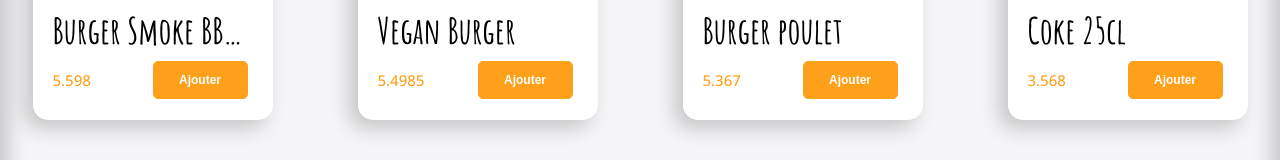
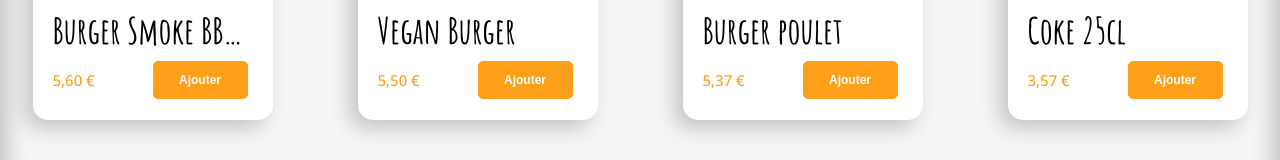
Before and after one commit to saisay93/crazee-burger-v1, a React (Vite) app: page /order/1 in a window 1280 px wide. Shown: the part 360-520 px from the top of the page. Built offline with nearby package versions, Linux system fonts and the light colour scheme.

Commit message:
♻️  F05: ORDER > Main > Render formatted price on Card

```diff
--- a/src/components/pages/order/Main/Main.jsx
+++ b/src/components/pages/order/Main/Main.jsx
@@ -2,6 +2,7 @@ import styled from "styled-components";
 import { theme } from "../../../../theme/index";
 import Card from "./Card";
 import { fakeMenu2 } from "../../../../fakeData/fakeMenu";
+import { formattedPrice } from "../../../../utils/maths";
 
 function Main() {
 	return (
@@ -11,7 +12,7 @@ function Main() {
 					key={item.id}
 					imageSource={item.imageSource}
 					title={item.title}
-					price={item.price}
+					price={formattedPrice(item.price)}
 				/>
 			))}
 		</MainStyled>
```
